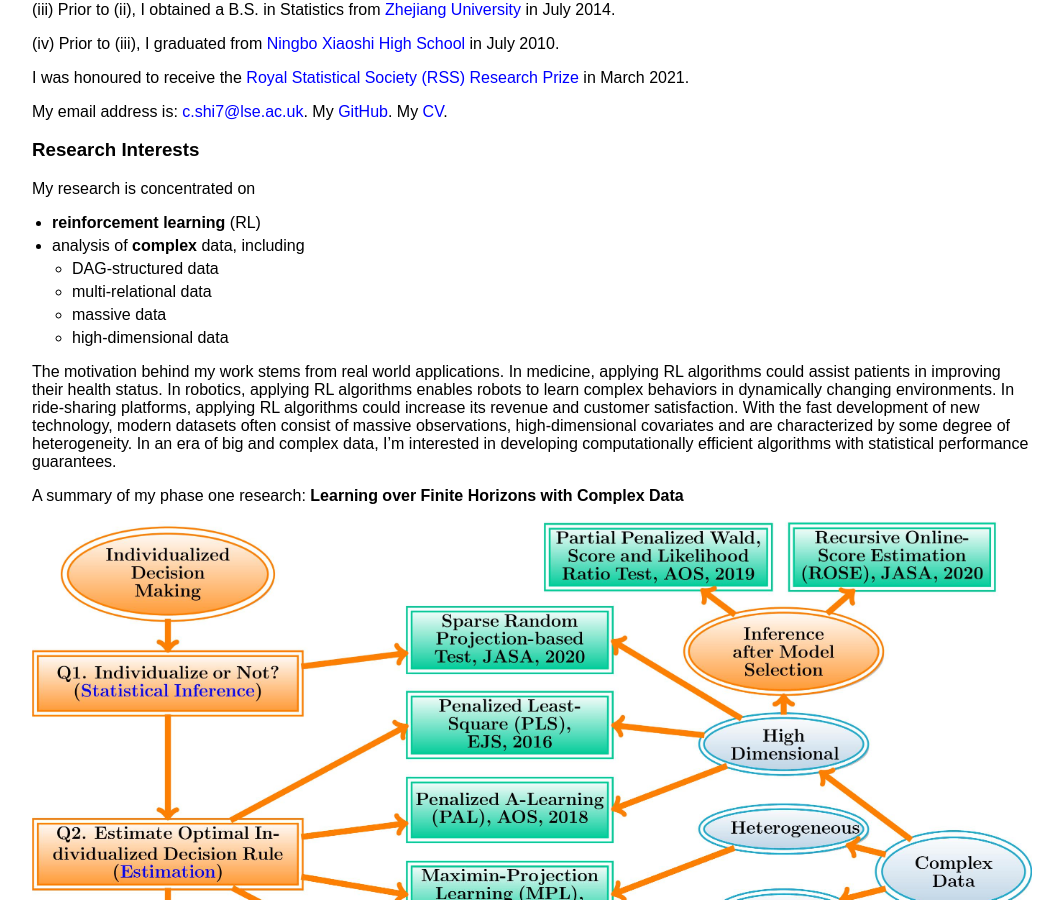
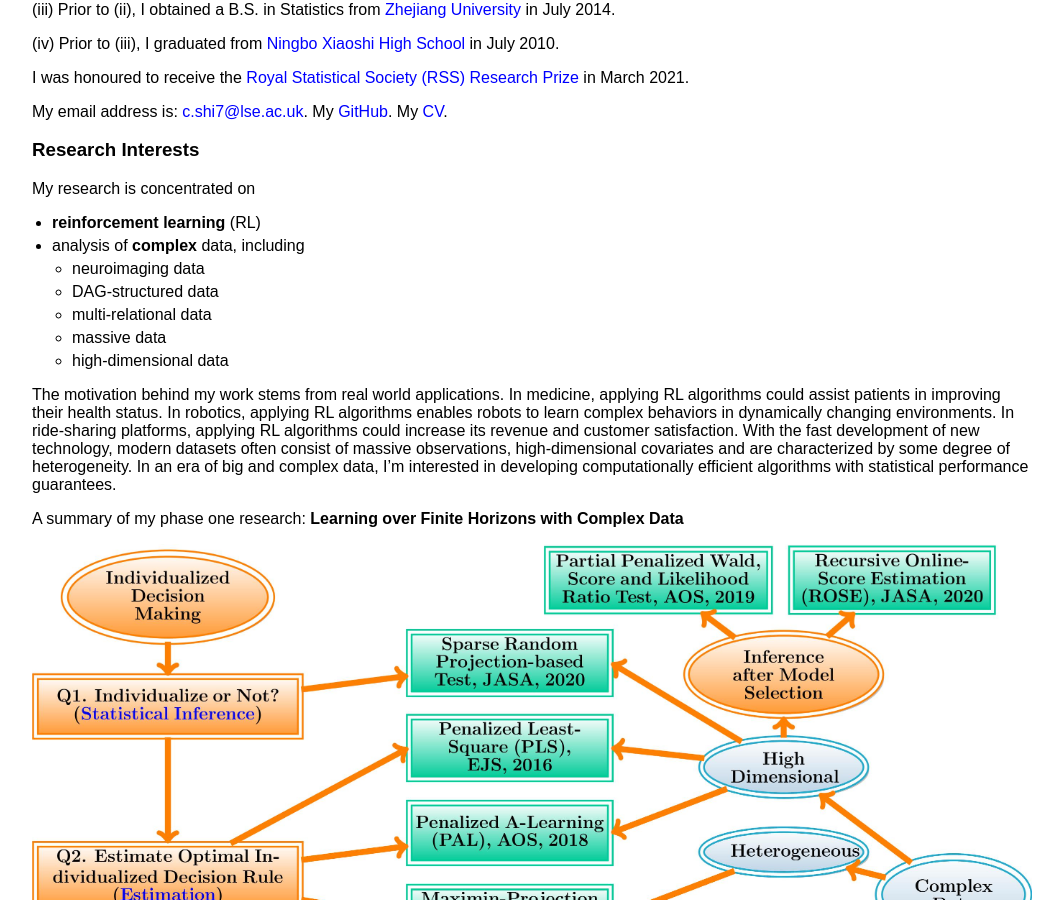
Before and after one commit to callmespring/callmespring.github.io, a Jekyll site: the page built from index.md, in a window 1280 px wide and 900 px high, scrolled down 975 px. Shown: the whole window, without its empty margins (108-1171 px from the left). Built offline with Jekyll 4.4.1, drawn with Linux system fonts in a browser that asks for light colours.

Commit message:
Update index.md

```diff
--- a/index.md
+++ b/index.md
@@ -27,6 +27,7 @@ My research is concentrated on
 <!---* [statistical methods in precision medicine](research_pm)-->
 * **reinforcement learning** (RL)
 * analysis of **complex** data, including
+  * neuroimaging data
   * DAG-structured data
   * multi-relational data
   * massive data
```
